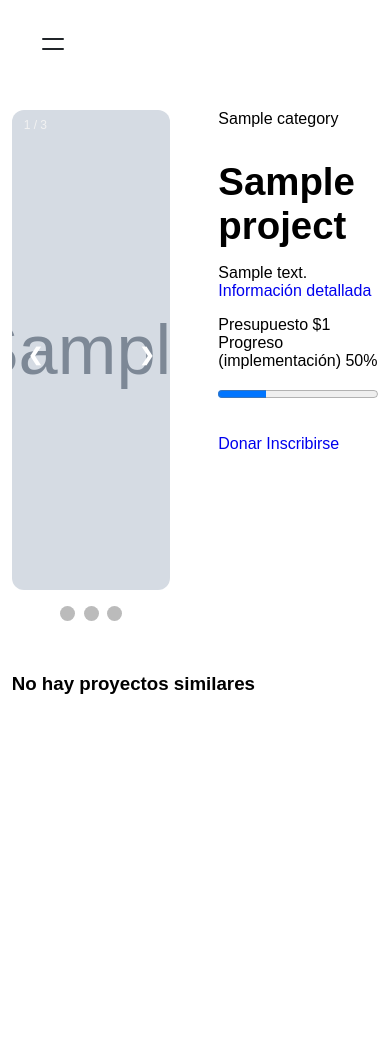
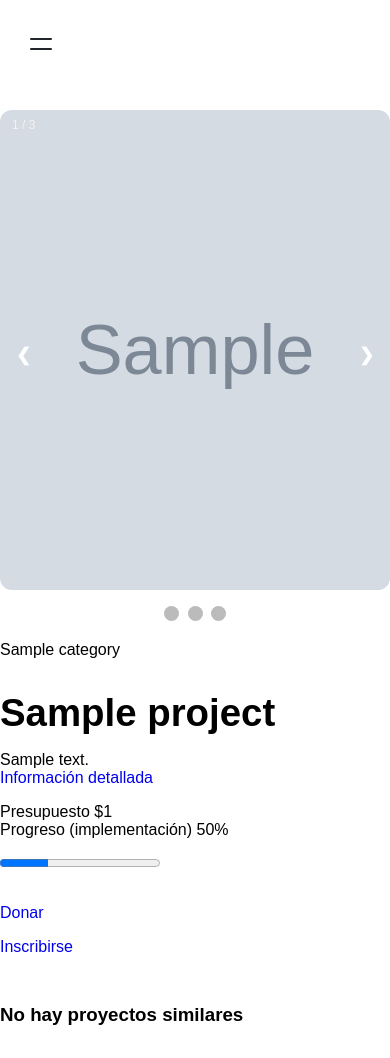
Before and after one commit to ICESI-PI1/knowledge_projects, a Django app: page /project/?lang=1 in a window 390 px wide. Before the commit the page ends 694 px from the top, so only its background shows below. Run offline with Django 4.2, Linux system fonts and the light colour scheme; tables that the repository leaves empty hold one stand-in row (values such as "Sample post"); grey boxes marked "Sample" are stand-in pictures.

Commit message:
Adjust navbar and mobile padding

```diff
--- a/core/static/carousel.css
+++ b/core/static/carousel.css
@@ -114,8 +114,42 @@
   display: flex;
   flex-direction: row;
   gap: 3rem;
+  margin-bottom: 3rem;
 }
 
 #info {
   width: 45%;
 }
+
+.flip-btn {
+  display: flex;
+  flex-direction: row;
+  gap: 1rem;
+}
+
+.flip-btn > .button {
+  width: 35%;
+}
+
+@media screen and (max-width: 1200px) {
+  #flip {
+    flex-direction: column;
+    gap: 1rem;
+  }
+
+  .flip-btn {
+    flex-direction: column;
+  }
+
+  .flip-btn > .button {
+    width: 100%;
+  }
+
+  .flip-carousel {
+    width: 100%;
+  }
+
+  #info {
+    width: 100%;
+  }
+}
--- a/core/static/navbar.css
+++ b/core/static/navbar.css
@@ -29,7 +29,6 @@
 }
 
 nav {
-  padding-left: 1rem;
   font-size: 16px;
   position:fixed;
   z-index:1;
@@ -55,10 +54,10 @@
   flex-direction: column;
   justify-items: end;
   position: relative;
-  margin: 0 2% 0 0;
 }
 
 section.dropdown {
+  padding: 0rem 2rem;
   position: absolute;
   z-index: 1;
   background: white;
--- a/core/static/toggler.css
+++ b/core/static/toggler.css
@@ -15,7 +15,8 @@
   }
 
   .menu-icon {
-    position: relative;
+    position: absolute;
+    margin-left: 3%;
     width: 50px;
     height: 50px;
     cursor: pointer;
--- a/core/templates/base.html
+++ b/core/templates/base.html
@@ -2,6 +2,7 @@
 {% load static %}
 
 <html lang="en">
+
 <head>
   <meta charset="UTF-8">
   <meta http-equiv="X-UA-Compatible" content="IE=edge">
@@ -18,10 +19,7 @@
   {% endblock htmlhead %}
 </head>
 
-  <body style="margin-bottom: 2rem; padding: 0rem 3%;">
-    <script>
-
-    </script>
+<body style="margin-bottom: 2rem;">
   <nav id="navbar">
     <!-- <img src="logo-db.png" alt="" width="55"> -->
     <span class="menu-icon" id="toggler">
@@ -65,4 +63,5 @@
     {% endblock %}
 
     <script src="{% static 'navbar_script.js'%}"></script>
+
 </html>
--- a/core/templates/project.html
+++ b/core/templates/project.html
@@ -9,7 +9,7 @@
 
 
 {% block content %}
-<section id="flip" class="mb3">
+<section id="flip">
   <div class="flip-carousel">
     <script src="{% static 'carousel.js' %}"></script>
     <!-- Slideshow container -->
@@ -57,9 +57,9 @@
 
     <progress class="progress is-primary mb2" value="30" max="100">25%</progress>
 
-    <div class="rw">
-      <a style="width: 30%;" class="button is-primary" href="{% url 'core:donation_methods' %}?lang={{project.project_id}}">Donar</a>
-      <a style="width: 20%;" class="button is-secondary"
+    <div class="flip-btn">
+      <a class="button is-primary" href="{% url 'core:donation_methods' %}?lang={{project.project_id}}">Donar</a>
+      <a class="button is-secondary"
         href="{% url 'core:donation_methods' %}?lang={{project.project_id}}">Inscribirse</a>
     </div>
   </div>
```
Also changed, not shown: core/static/base.css. Lines whose indentation alone changed are shown as unchanged.
